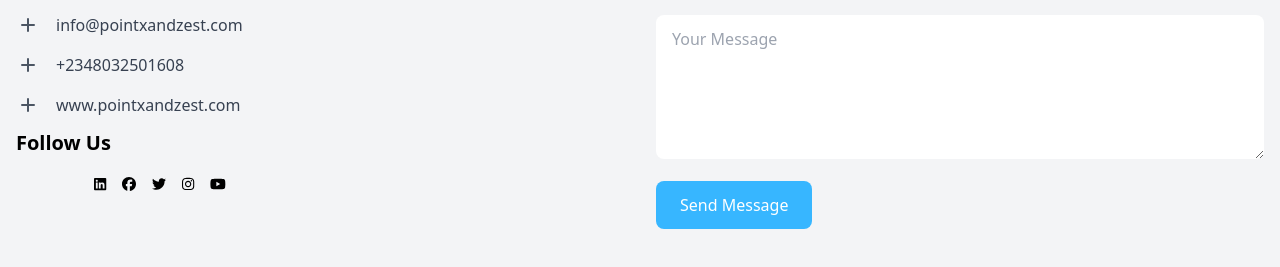
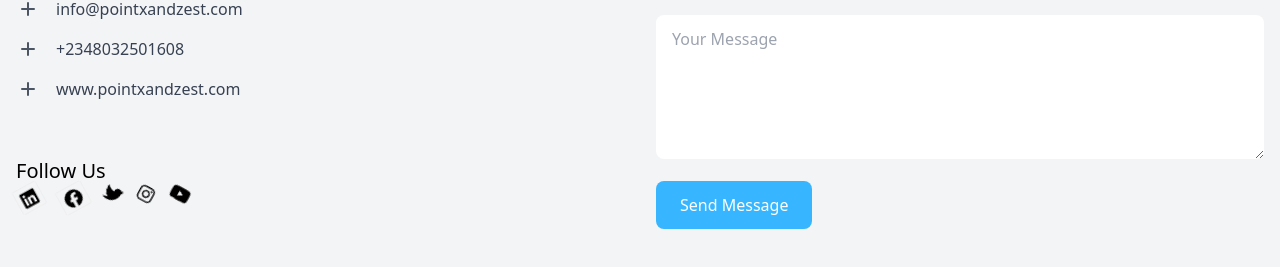
Before and after one commit to joseph-anselm/pointxandzest, a Next.js app: page /contact in a window 1280 px wide. Shown: the part 593-860 px from the top of the page. Built offline with nearby package versions, Linux system fonts and the light colour scheme.

Commit message:
maintenance

```diff
--- a/app/contact/page.js
+++ b/app/contact/page.js
@@ -5,6 +5,7 @@ import SectionA from '@/components/about/SectionA'
 import VisionMission from '@/components/VisionMission'
 import Subscribe from '@/components/about/Subscribe'
 import ContactUs from '@/components/contact/ContactUs'
+import MapSection from '@/components/contact/Map'
 
 
 export default function Home() {
@@ -15,6 +16,7 @@ export default function Home() {
         backgroundImage="/img/Banner-pointx3.jpg"
         />
         <ContactUs />
+        <MapSection />
 
     </div>
   )
--- a/components/Header.js
+++ b/components/Header.js
@@ -248,7 +248,7 @@ const Header = () => {
     {
       title: 'IT Excellence',
       subtitle: 'Driving excellence in IT through research.',
-      imgSrc: '/img/Banner-pointx1.jpg',
+      imgSrc: '/img/Banner-pointx5.jpg',
     },
     {
       title: 'Research Leaders',
--- a/components/contact/ContactUs.js
+++ b/components/contact/ContactUs.js
@@ -1,5 +1,6 @@
 import React from 'react';
 import { FontAwesomeIcon } from '@fortawesome/react-fontawesome';
+import "@fortawesome/fontawesome-svg-core/styles.css";
 import { faLinkedin, faFacebook, faTwitter, faInstagram, faYoutube } from '@fortawesome/free-brands-svg-icons';
 
 const ContactUs = () => {
@@ -37,13 +38,13 @@ const ContactUs = () => {
               </div>
             </div>
             {/* Follow Us */}
-            <h3 className="text-xl font-bold mb-4 mt-3">Follow Us</h3>
-            <div className="md:w-1/2 p-1 flex items-center justify-center">
-              <FontAwesomeIcon icon={faLinkedin} className="text-sm mr-4" />
-              <FontAwesomeIcon icon={faFacebook} className="text-sm mr-4" />
-              <FontAwesomeIcon icon={faTwitter} className="text-sm mr-4" />
-              <FontAwesomeIcon icon={faInstagram} className="text-sm mr-4" />
-              <FontAwesomeIcon icon={faYoutube} className="text-sm mr-4" />
+            <h3 className="text-xl mt-14">Follow Us</h3>
+            <div className="md:w-1/2 flex items-start justify-left">
+              <FontAwesomeIcon icon={faLinkedin} spin border className="mr-4 text-lg" />
+              <FontAwesomeIcon icon={faFacebook} spin border className="text-lg mr-4" />
+              <FontAwesomeIcon icon={faTwitter} spin spinReverse className="text-lg mr-4" />
+              <FontAwesomeIcon icon={faInstagram} spin spinReverse className="text-lg mr-4" />
+              <FontAwesomeIcon icon={faYoutube} spin spinReverse className="text-lg mr-4" />
             </div>
           </div>
           {/* Contact form */}
--- /dev/null
+++ b/components/contact/Map.js
@@ -0,0 +1,24 @@
+import React from 'react';
+
+const MapSection = () => {
+  return (
+    <div className="bg-gray-100 py-20">
+      <div className="container mx-auto max-w-7xl px-4">
+        {/* Map Section */}
+        <div className="w-full">
+          {/* Embed Google Map */}
+          <div className="relative h-0 overflow-hidden" style={{ paddingBottom: "56.25%" }}>
+            <iframe
+              className="absolute inset-0 w-full h-full"
+              src="https://www.google.com/maps/embed?pb=!4v1714593988914!6m8!1m7!1s1szEz1i6tFCoT2xVCH967w!2m2!1d6.814313542174748!2d3.922524206533829!3f30.78794933417469!4f21.062339830610938!5f0.7820865974627469"
+              allowFullScreen=""
+              loading="lazy"
+            ></iframe>
+          </div>
+        </div>
+      </div>
+    </div>
+  );
+};
+
+export default MapSection;
```
